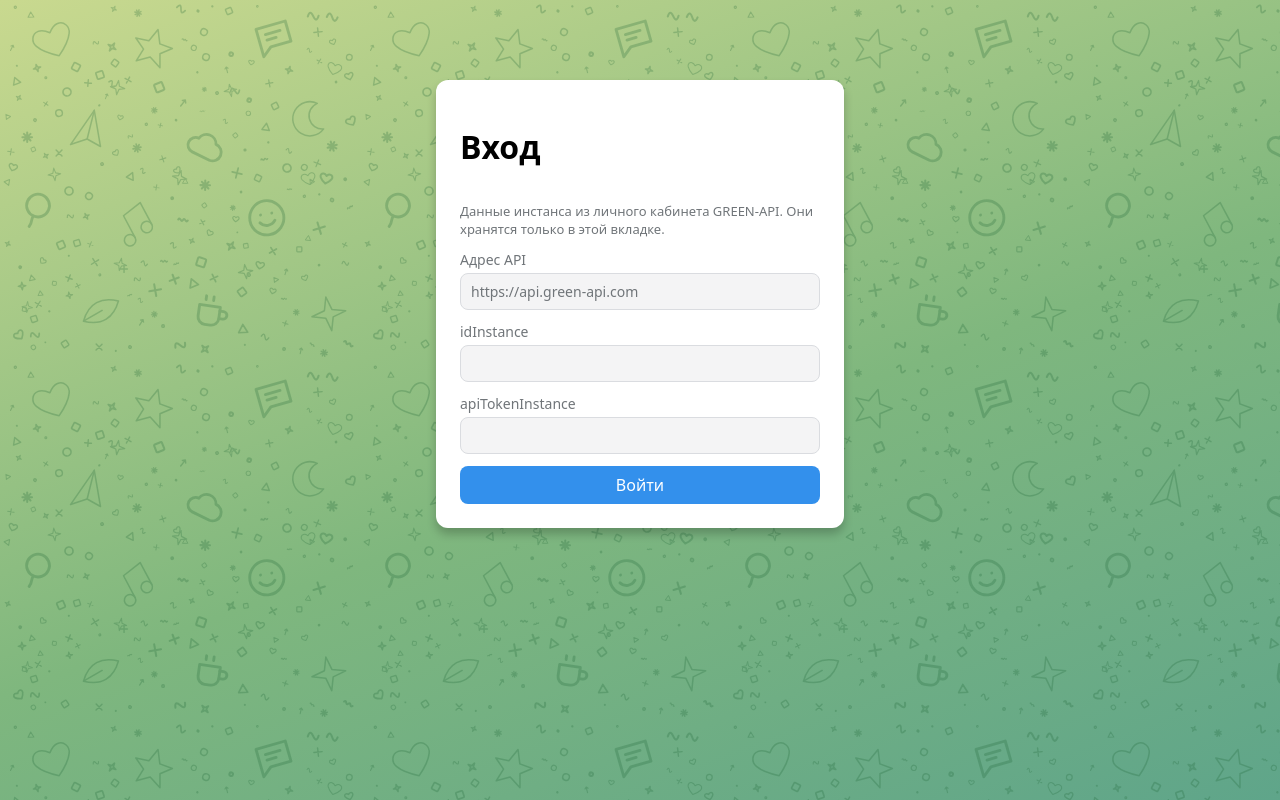
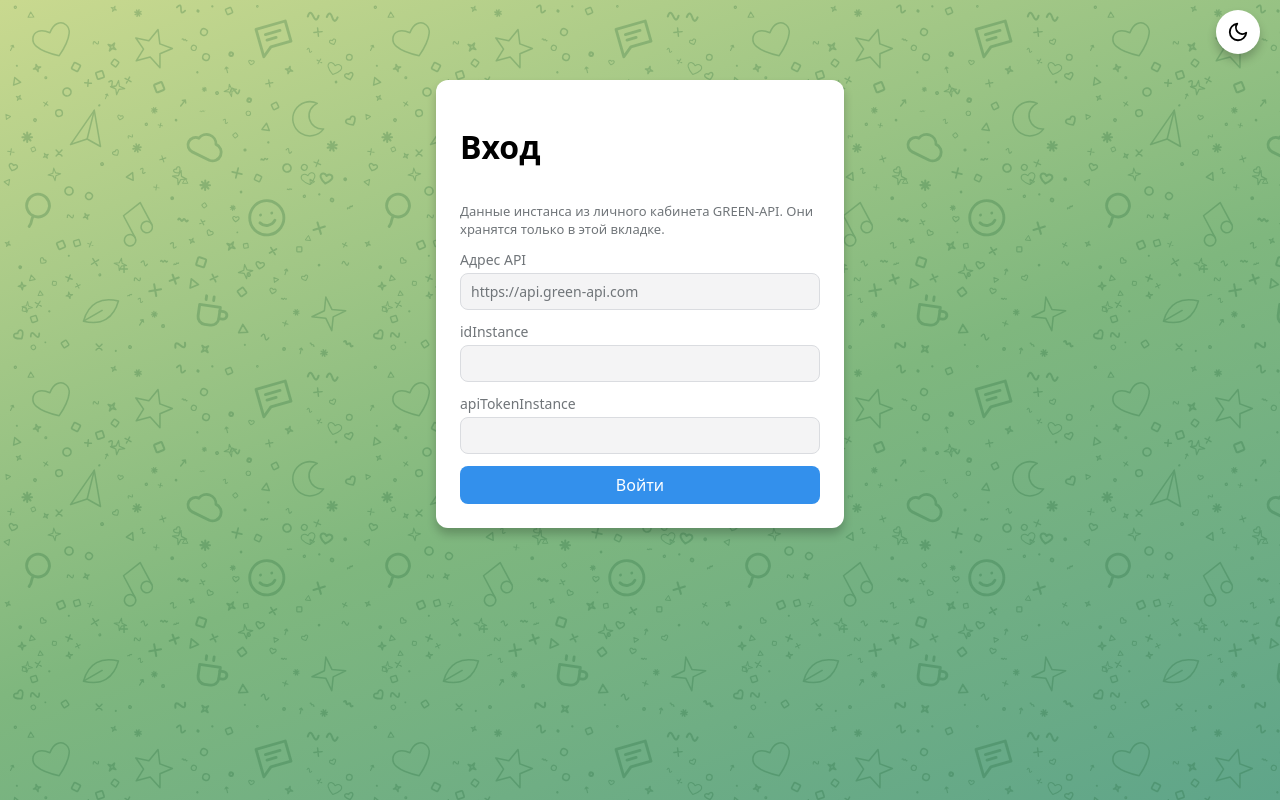
Before and after one commit to romanpalmin/messenger-web-client, a React (Vite) app: page / in a window 1280 px wide. Built offline with nearby package versions, Linux system fonts and the light colour scheme.

Commit message:
feat: кнопка темы в правом верхнем углу — крупная, с иконкой и подписью, доступна и на экране входа

```diff
--- a/src/App.tsx
+++ b/src/App.tsx
@@ -1,24 +1,17 @@
 import { useState } from 'react';
 import type { Credentials } from './api/types';
 import { ChatApp } from './features/chat/ChatApp';
+import { ThemeToggle } from './features/theme/ThemeToggle';
 import { LoginForm } from './features/login/LoginForm';
 import { clearCredentials, loadCredentials, saveCredentials } from './features/login/session';
 
 export default function App() {
   const [credentials, setCredentials] = useState<Credentials | null>(() => loadCredentials());
 
-  if (!credentials) {
   return (
-      <LoginForm
-        onLogin={(value) => {
-          saveCredentials(value);
-          setCredentials(value);
-        }}
-      />
-    );
-  }
-
-  return (
+    <>
+      <ThemeToggle />
+      {credentials ? (
         <ChatApp
           credentials={credentials}
           onLogout={() => {
@@ -26,5 +19,14 @@ export default function App() {
             setCredentials(null);
           }}
         />
+      ) : (
+        <LoginForm
+          onLogin={(value) => {
+            saveCredentials(value);
+            setCredentials(value);
+          }}
+        />
+      )}
+    </>
   );
 }
--- a/src/features/chat/ChatApp.tsx
+++ b/src/features/chat/ChatApp.tsx
@@ -10,7 +10,6 @@ import { MessageList } from './MessageList';
 import { NewChatForm } from './NewChatForm';
 import { formatPhone } from './phone';
 import { useNotifications } from './useNotifications';
-import { ThemeToggle } from '../theme/ThemeToggle';
 
 interface Props {
   credentials: Credentials;
@@ -61,7 +60,6 @@ export function ChatApp({ credentials, onLogout }: Props) {
     <div className="chat-app">
       <aside className="sidebar">
         <header className="sidebar__header">
-          <ThemeToggle />
           <span className="sidebar__instance">Инстанс {credentials.idInstance}</span>
           <button onClick={onLogout}>Выйти</button>
         </header>
--- a/src/features/theme/ThemeToggle.tsx
+++ b/src/features/theme/ThemeToggle.tsx
@@ -1,26 +1,34 @@
 import { useTheme } from './useTheme';
 
+const ICON_PROPS = {
+  viewBox: '0 0 24 24',
+  width: 22,
+  height: 22,
+  fill: 'none',
+  stroke: 'currentColor',
+  strokeWidth: 2,
+  strokeLinecap: 'round',
+  strokeLinejoin: 'round',
+  'aria-hidden': true,
+} as const;
+
+/** Кнопка в правом верхнем углу: на ней то, что будет включено при нажатии (в светлой теме — луна и «Тёмная»). */
 export function ThemeToggle() {
   const { theme, toggle } = useTheme();
+  const toDark = theme === 'light';
   return (
-    <button
-      type="button"
-      className="theme-toggle"
-      onClick={toggle}
-      aria-label={theme === 'dark' ? 'Включить светлую тему' : 'Включить тёмную тему'}
-      title={theme === 'dark' ? 'Светлая тема' : 'Тёмная тема'}
-    >
-      <svg
-        viewBox="0 0 24 24"
-        width="18"
-        height="18"
-        fill="none"
-        stroke="currentColor"
-        strokeWidth="2"
-        aria-hidden="true"
-      >
-        <path d="M9 18h6M10 21h4M12 3a6 6 0 0 0-3.5 10.9c.6.5 1 1.2 1 2.1h5c0-.9.4-1.6 1-2.1A6 6 0 0 0 12 3z" />
-      </svg>
+    <button type="button" className="theme-toggle" onClick={toggle} title="Переключить тему">
+      {toDark ? (
+        <svg {...ICON_PROPS}>
+          <path d="M21 12.8A9 9 0 1 1 11.2 3a7 7 0 0 0 9.8 9.8z" />
+        </svg>
+      ) : (
+        <svg {...ICON_PROPS}>
+          <circle cx="12" cy="12" r="4" />
+          <path d="M12 2v2M12 20v2M4.9 4.9l1.4 1.4M17.7 17.7l1.4 1.4M2 12h2M20 12h2M4.9 19.1l1.4-1.4M17.7 6.3l1.4-1.4" />
+        </svg>
+      )}
+      <span className="theme-toggle__label">{toDark ? 'Тёмная тема' : 'Светлая тема'}</span>
     </button>
   );
 }
--- a/src/index.css
+++ b/src/index.css
@@ -186,18 +186,42 @@ input {
 }
 
 .theme-toggle {
-  display: grid;
-  place-items: center;
-  width: 32px;
-  height: 32px;
-  padding: 0;
-  border-radius: 50%;
-  color: var(--muted);
-  background: transparent;
+  position: fixed;
+  top: 10px;
+  right: 20px;
+  z-index: 10;
+  display: flex;
+  align-items: center;
+  gap: 8px;
+  height: 44px;
+  padding: 0 18px 0 14px;
+  border-radius: 999px;
+  font-weight: 600;
+  color: var(--text);
+  background: var(--panel);
+  box-shadow: var(--shadow-panel);
 }
 
 .theme-toggle:hover {
   background: var(--hover);
+}
+
+/* На узких окнах подпись скрывается, остаётся круглая кнопка с иконкой: она не наезжает на заголовок чата */
+@media (max-width: 1500px) {
+  .theme-toggle {
+    justify-content: center;
+    width: 44px;
+    padding: 0;
+  }
+
+  .theme-toggle__label {
+    position: absolute;
+    width: 1px;
+    height: 1px;
+    overflow: hidden;
+    clip-path: inset(50%);
+    white-space: nowrap;
+  }
 }
 
 .new-chat input,
```
Also changed, not shown: 1 other file (tests, documents, lock files or other folders). Lines whose indentation alone changed are shown as unchanged.
